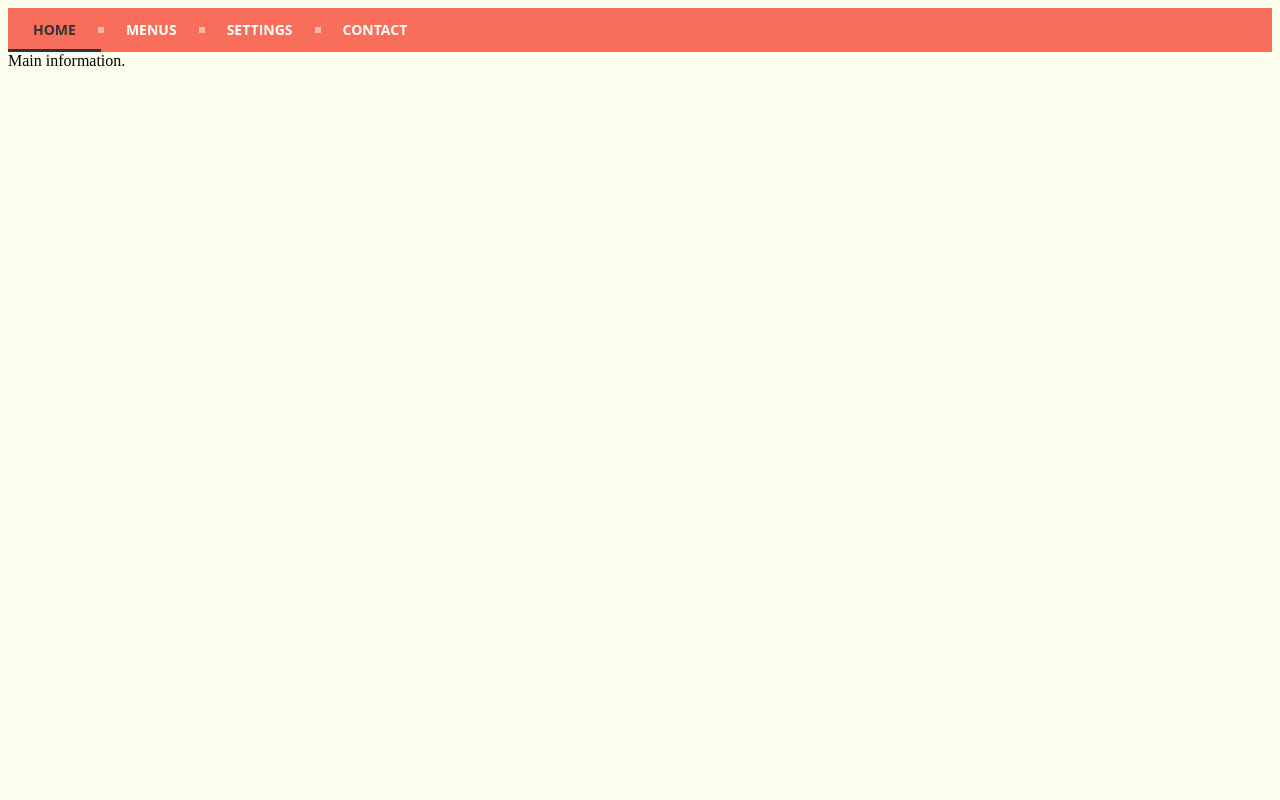
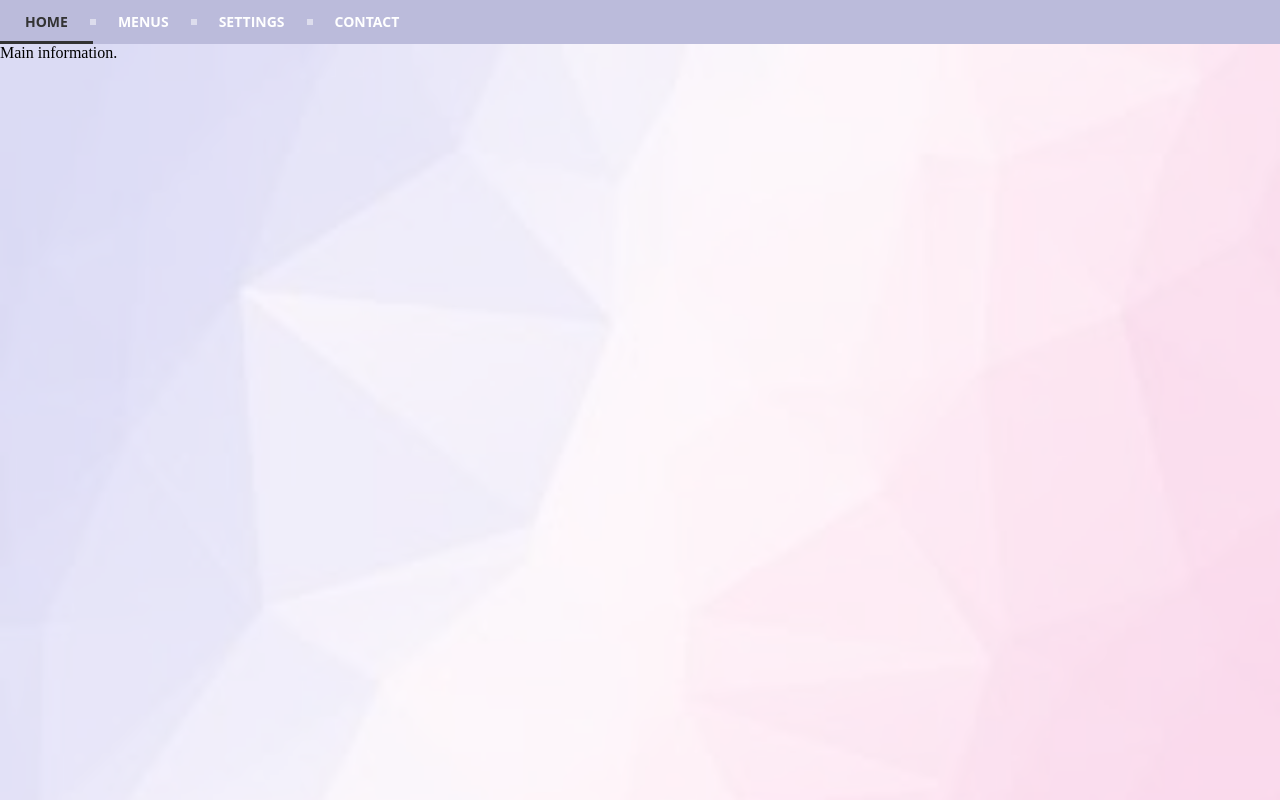
Before and after one commit to Rositsazz/EventSyetm, a Django app: page / in a window 1280 px wide. Run offline with Django 3.2, Linux system fonts and the light colour scheme.

Commit message:
Background setup

```diff
--- a/EventSystem/static/css/main.css
+++ b/EventSystem/static/css/main.css
@@ -1,11 +1,25 @@
+html, body {
+    height: 100%;
+    padding: 0;
+    margin: 0;
+}
+
+html {
+    background: url("../images/background_image.jpg");
+    background-position: center;
+    background-repeat: no-repeat;
+    background-size: cover;
+}
+
 body {
-  background-color: #FCFFED;
+    background: rgba(255, 255, 255, 0.8);
 }
 
 #cssmenu {
-  background: #f96e5b;
+    background: #bbbbdb;
     width: auto;
 }
+
 #cssmenu ul {
     list-style: none;
     margin: 0;
@@ -15,6 +29,7 @@ body {
     zoom: 1;
     font-size: 0;
 }
+
 #cssmenu ul:after {
     content: " ";
     display: block;
@@ -23,18 +38,22 @@ body {
     clear: both;
     visibility: hidden;
 }
+
 #cssmenu ul li {
     display: inline-block;
     padding: 0;
     margin: 0;
 }
+
 #cssmenu.align-right ul li {
     float: right;
 }
+
 #cssmenu.align-center ul {
     text-align: center;
     font-size: 0;
 }
+
 #cssmenu ul li a {
     color: #ffffff;
     text-decoration: none;
@@ -51,12 +70,15 @@ body {
     -o-transition: color .25s;
     transition: color .25s;
 }
+
 #cssmenu ul li a:hover {
     color: #333333;
 }
+
 #cssmenu ul li a:hover:before {
     width: 100%;
 }
+
 #cssmenu ul li a:after {
     content: "";
     display: block;
@@ -68,6 +90,7 @@ body {
     background: #ffffff;
     opacity: .5;
 }
+
 #cssmenu ul li a:before {
     content: "";
     display: block;
@@ -83,28 +106,35 @@ body {
     -o-transition: width .25s;
     transition: width .25s;
 }
+
 #cssmenu ul li.last > a:after,
 #cssmenu ul li:last-child > a:after {
     display: none;
 }
+
 #cssmenu ul li.active a {
     color: #333333;
 }
+
 #cssmenu ul li.active a:before {
     width: 100%;
 }
+
 #cssmenu.align-right li.last > a:after,
 #cssmenu.align-right li:last-child > a:after {
     display: block;
 }
+
 #cssmenu.align-right li:first-child a:after {
     display: none;
 }
+
 @media screen and (max-width: 768px) {
     #cssmenu ul li {
         float: none;
         display: block;
     }
+
     #cssmenu ul li a {
         width: 100%;
         -moz-box-sizing: border-box;
@@ -112,13 +142,16 @@ body {
         box-sizing: border-box;
         border-bottom: 1px solid #fb998c;
     }
+
     #cssmenu ul li.last > a,
     #cssmenu ul li:last-child > a {
         border: 0;
     }
+
     #cssmenu ul li a:after {
         display: none;
     }
+
     #cssmenu ul li a:before {
         display: none;
     }
```
Also changed, not shown: EventSystem/static/images/background_image.jpg (added). Lines whose indentation alone changed are shown as unchanged.
